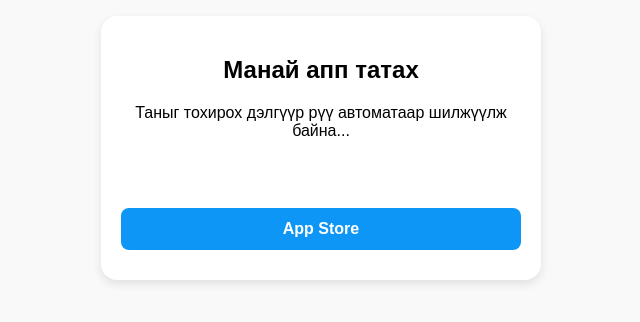
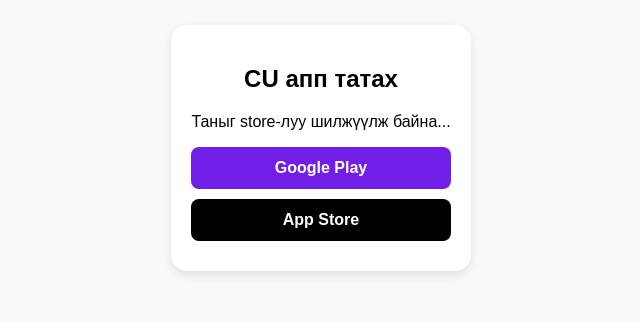
Before and after one commit to Usukhoo8099/cu-dynamic-link, a plain HTML site: page index.html in a window 1280 px wide. Shown: the part 260-582 px from the top of the page, without its empty margins (319-959 px from the left). Drawn offline with Linux system fonts and the light colour scheme.

Commit message:
Update index.html

```diff
--- a/index.html
+++ b/index.html
@@ -30,14 +30,14 @@
       color: white;
       font-weight: bold;
     }
-    .android { background: #3721EE9; }
-    .ios { background: #0d96f6; }
+    .android { background: #721EE9; }
+    .ios { background: #000000; }
   </style>
 </head>
 <body>
   <div class="box">
-    <h2>Манай апп татах</h2>
-    <p>Таныг тохирох дэлгүүр рүү автоматаар шилжүүлж байна...</p>
+    <h2>CU апп татах</h2>
+    <p>Таныг store-луу шилжүүлж байна...</p>
     <a class="android" href="https://play.google.com/store/apps/details?id=central.express.cu&hl=en">Google Play</a>
     <a class="ios" href="https://apps.apple.com/us/app/cu-mongolia/id1481184124">App Store</a>
   </div>
```
